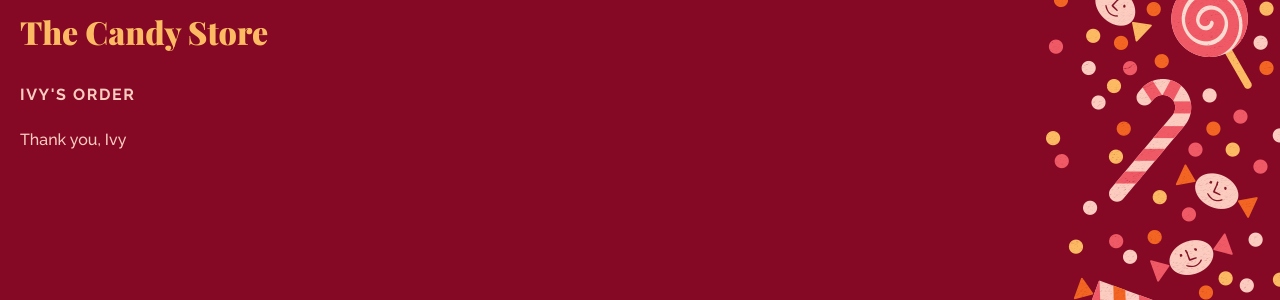
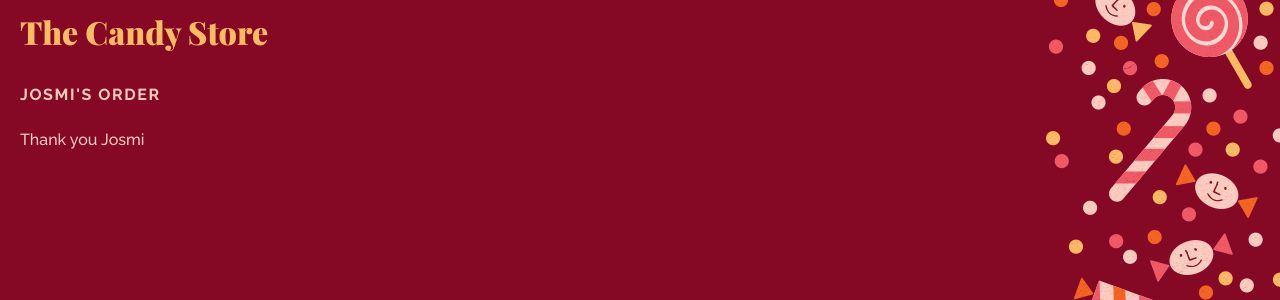
Before and after one commit to JosmiJose14/Try_Items, a PHP site: page /string-operator.php in a window 1280 px wide. Shown: the top 300 px of the page. Run offline with PHP 8.4, Linux system fonts and the light colour scheme.

Commit message:
update string value and message format

```diff
--- a/c01/string-operator.php
+++ b/c01/string-operator.php
@@ -1,7 +1,7 @@
 <?php
 $prefix  = 'Thank you';
-$name    = 'Ivy';
-$message = $prefix . ', ' . $name;
+$name    = 'Josmi';
+$message = "$prefix  $name";
 ?>
 <!DOCTYPE html>
 <html>
```
